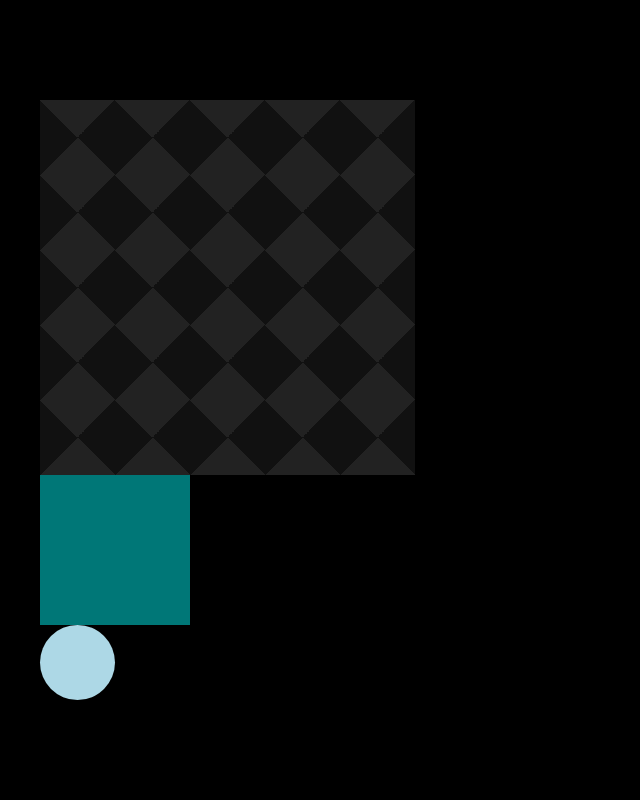
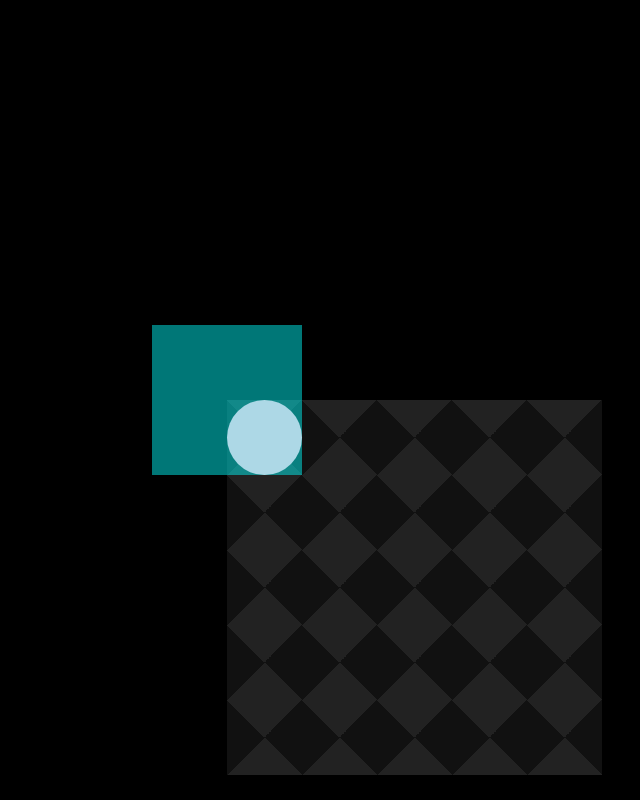
Before and after one commit to RatulSaqibKhan/css3DTraining, a plain HTML site: page index.html in a window 1280 px wide. Shown: the whole page, without its empty margins (413-1053 px from the left). Drawn offline with Linux system fonts and the light colour scheme.

Commit message:
Figures absolute positioning

```diff
--- a/style.css
+++ b/style.css
@@ -28,12 +28,16 @@ body {
   height: 1em;
   border-radius: 50%;
   background-color: lightBlue;
+  position: absolute;
 }
 
 .cube {
   width: 2em;
   height: 2em;
   background: var(--boxColor);
+  position: absolute;
+  top: -1em;
+  left: -1em;
 }
 
 .floor {
@@ -45,4 +49,5 @@ body {
     #222 90deg 180deg
   );
   background-size: 1em 1em;
+  position: absolute;
 }
```
